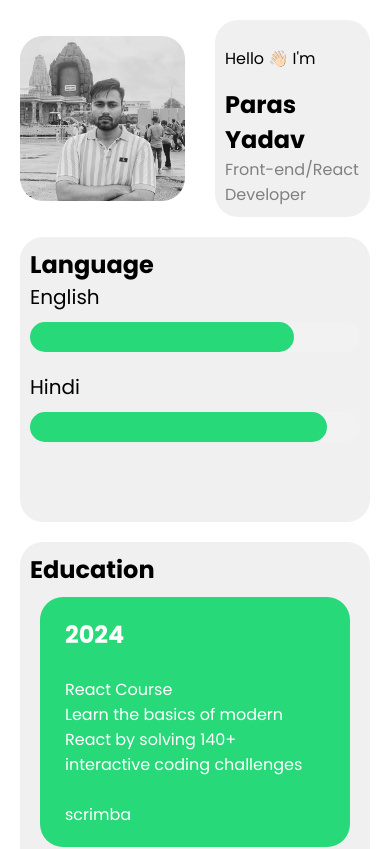
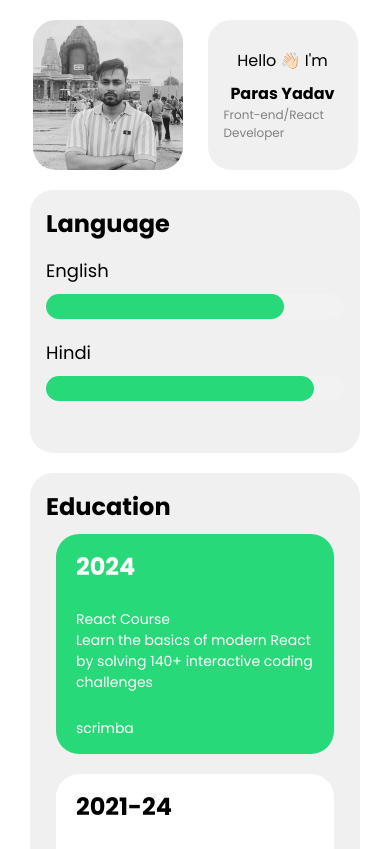
Before and after one commit to DevBroParas/Portfolio-website, a React (Vite) app: page / in a window 390 px wide. Shown: the top 849 px of the page. Built offline with nearby package versions, Linux system fonts and the light colour scheme.

Commit message:
changed grid layout and many more

```diff
--- a/src/App.css
+++ b/src/App.css
@@ -3,21 +3,22 @@
   padding: 0;
   box-sizing: border-box;
 }
+
 body {
   font-family: "Poppins", sans-serif;
+  margin: 0 20px;
 }
 
 .container {
   display: grid;
   grid-template-columns: repeat(4, 1fr);
   grid-template-areas:
-    "profile-pic name      language language"
-    "profile-pic name      language language"
-    "education   education interest interest"
-    "education   education interest interest"
-    "education   education interest interest"
-    "education   education chat     chat"
-    "education   education chat     chat";
+    "profile-pic name language language"
+    "profile-pic name language language"
+    "education education interest interest"
+    "education education interest interest"
+    "education education chat chat"
+    "education education chat chat";
   gap: 20px;
   padding: 50px;
   background-color: #ffffff;
@@ -30,17 +31,17 @@ body {
 }
 
 p {
-  font-size: 25px;
+  font-size: 18px; /* Adjusted font size */
 }
+
 h1 {
   font-weight: bold;
-  font-size: 2rem;
+  font-size: 1.5rem; /* Adjusted font size */
 }
 
 .profile-pic {
   width: 100%;
   height: auto;
-  object-fit: cover;
   border-radius: 23px;
 }
 
@@ -56,14 +57,24 @@ h1 {
   display: flex;
   flex-direction: column;
   justify-content: center;
-  align-items: flex-start; /* Align to the left */
+  align-items: center;
+  text-align: center;
 }
+
 .name-1 {
-  margin-top: 2rem;
-  margin-bottom: 4rem;
+  margin-bottom: 0.5rem; /* Reduced space between "Hello I'm" and the name */
+  font-size: 1.25rem; /* Adjusted font size */
 }
+
+.name-2 {
+  text-align: center;
+  font-size: 1.75rem; /* Adjusted font size */
+}
+
 .name-3 {
   color: gray;
+  text-align: center;
+  font-size: 1rem; /* Adjusted font size */
 }
 
 .language {
@@ -79,7 +90,7 @@ h1 {
   border-radius: 100px;
   position: relative;
   display: flex;
-  height: 30px;
+  height: 25px; /* Adjusted height */
   width: 100%;
   margin-left: 10px;
 }
@@ -125,6 +136,7 @@ h1 {
 .education {
   grid-area: education;
 }
+
 .education-container {
   display: grid;
   grid-template-columns: repeat(2, 1fr);
@@ -132,21 +144,25 @@ h1 {
 
 .education-boxes {
   border-radius: 23px;
-  padding: 20px 25px;
+  padding: 15px 20px; /* Adjusted padding */
   margin: 10px;
   transition: box-shadow 0.3s ease;
 }
+
 .education-boxes:hover {
   box-shadow: 5px 5px 10px rgba(36, 36, 36, 0.5);
   transform: rotate(5deg);
 }
+
 .education-boxes > p {
-  font-size: 1rem;
+  font-size: 0.875rem; /* Adjusted font size */
 }
+
 .first-box-education {
   background-color: #28d979;
   color: #ffffff;
 }
+
 .second-box-education {
   background-color: #ffffff;
 }
@@ -184,14 +200,20 @@ h1 {
   flex-direction: column;
   justify-content: space-around;
 }
+
 .chat > p:hover {
   transform: scale(1.02);
 }
+
 .chat-copy {
   cursor: pointer;
 }
 
 @media (max-width: 768px) {
+  body {
+    margin: 0 10px;
+  }
+
   .container {
     grid-template-columns: 1fr 1fr;
     grid-template-areas:
@@ -203,36 +225,53 @@ h1 {
     padding: 20px;
   }
 
+  .items {
+    padding: 1rem;
+  }
+
   .profile-pic-container {
-    grid-area: profile-pic;
+    margin: 0 auto;
     width: 100%;
+    max-width: 150px;
   }
 
   .profile-pic {
     width: 100%;
     height: auto;
-    max-width: 100%;
-    max-height: auto;
   }
 
   .name {
-    grid-area: name;
-    justify-content: center;
-    margin-left: 10px;
+    margin: 0 auto;
+    text-align: left;
+    width: 100%;
+    max-width: 150px;
   }
 
   .name-1 {
-    font-size: 1rem; /* Decrease font size for mobile */
-    margin-top: 1rem; /* Reduce margin on mobile */
-    margin-bottom: 1rem; /* Reduce margin on mobile */
+    font-size: 1rem; /* Adjusted font size */
+    margin-bottom: 0.5rem;
   }
 
   .name-2 {
-    font-size: 1.5rem; /* Decrease font size for mobile */
+    font-size: 1rem; /* Adjusted font size */
+    text-align: left;
   }
 
   .name-3 {
-    font-size: 1rem; /* Decrease font size for mobile */
+    font-size: 0.75rem; /* Adjusted font size */
+    text-align: left;
+  }
+
+  .language {
+    padding: 1rem;
+  }
+
+  .language > h1 {
+    margin-bottom: 1rem;
+  }
+
+  .language-divider {
+    margin-bottom: 1rem;
   }
 
   .language-item {
@@ -248,16 +287,4 @@ h1 {
     margin-left: 0;
     margin-top: 10px;
   }
-
-  .items {
-    padding: 10px;
-  }
-
-  h1 {
-    font-size: 1.5rem;
-  }
-
-  p {
-    font-size: 20px;
-  }
 }
```
